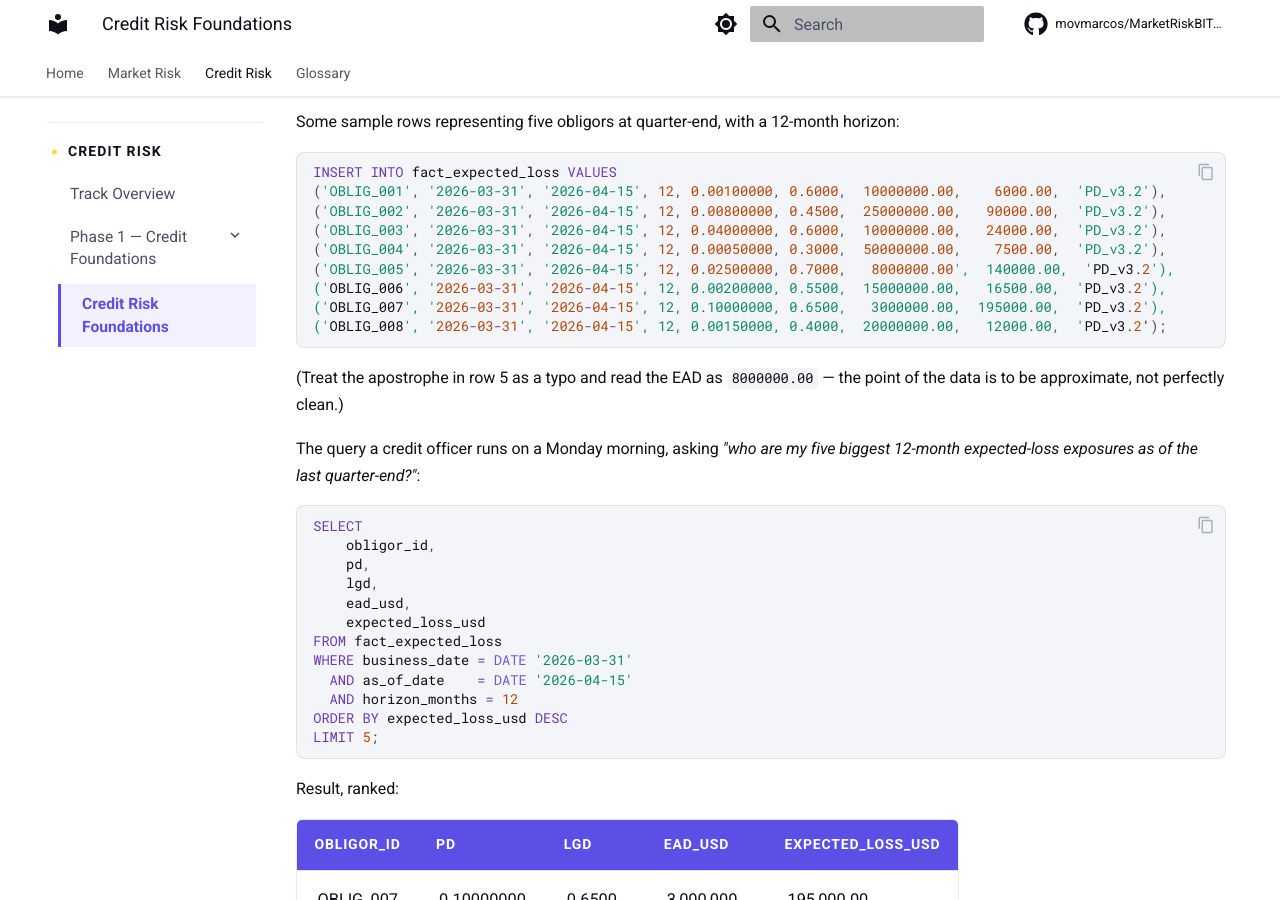
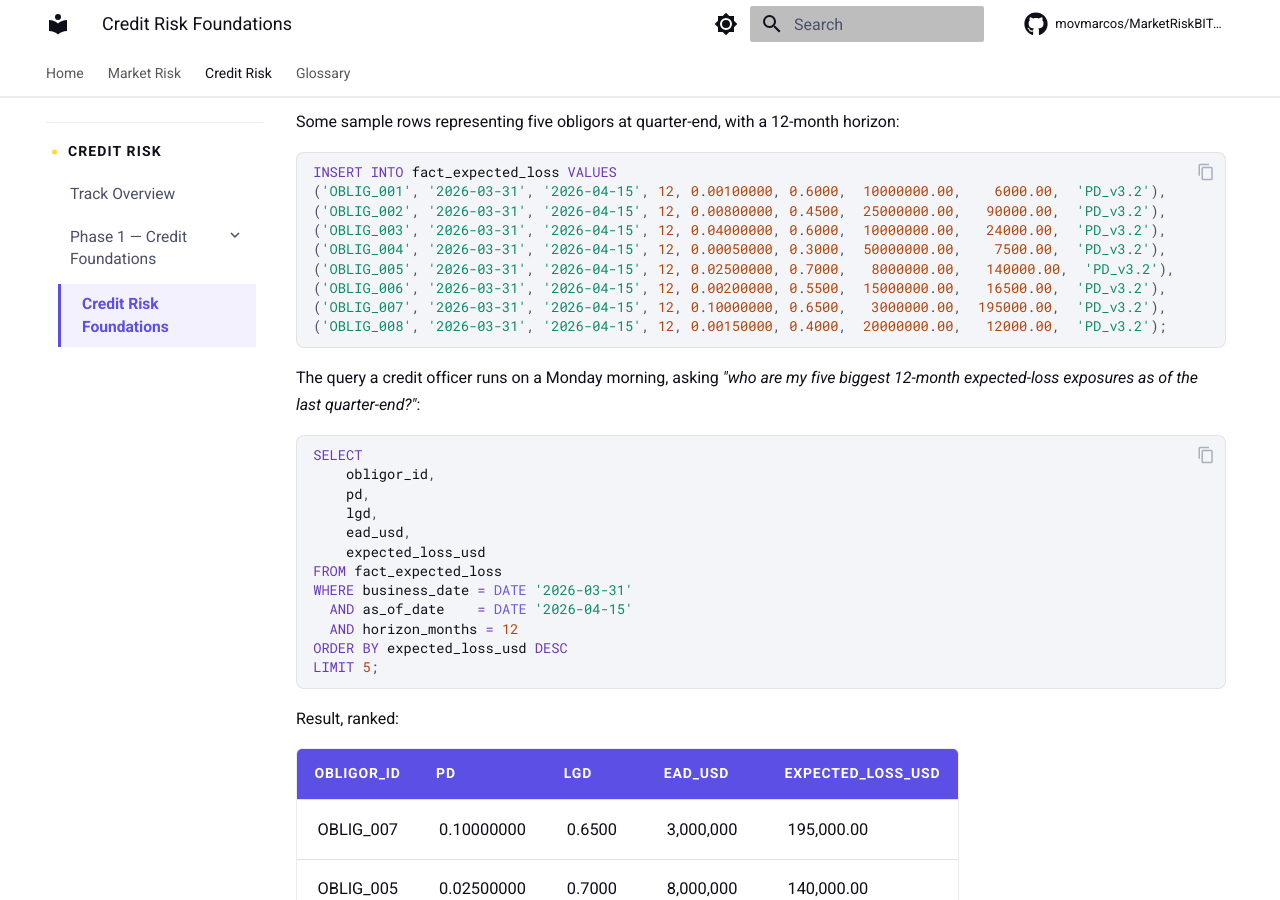
Before and after one commit to movmarcos/MarketRiskBITraining, an MkDocs documentation site: the page built from docs/credit-modules/01-credit-risk-foundations.md, in a window 1280 px wide and 900 px high, scrolled down 18438 px. Built offline with MkDocs 1.6.1 and Material for MkDocs 9.7.7, drawn with Linux system fonts in a browser that asks for light colours; a script that is not in the unit is left out; comment, search, counter and statistics services are not loaded.

Commit message:
Fix stray typo in C01 sample SQL data

````diff
--- a/docs/credit-modules/01-credit-risk-foundations.md
+++ b/docs/credit-modules/01-credit-risk-foundations.md
@@ -400,13 +400,11 @@ INSERT INTO fact_expected_loss VALUES
 ('OBLIG_002', '2026-03-31', '2026-04-15', 12, 0.00800000, 0.4500,  25000000.00,   90000.00,  'PD_v3.2'),
 ('OBLIG_003', '2026-03-31', '2026-04-15', 12, 0.04000000, 0.6000,  10000000.00,   24000.00,  'PD_v3.2'),
 ('OBLIG_004', '2026-03-31', '2026-04-15', 12, 0.00050000, 0.3000,  50000000.00,    7500.00,  'PD_v3.2'),
-('OBLIG_005', '2026-03-31', '2026-04-15', 12, 0.02500000, 0.7000,   8000000.00',  140000.00,  'PD_v3.2'),
+('OBLIG_005', '2026-03-31', '2026-04-15', 12, 0.02500000, 0.7000,   8000000.00,   140000.00,  'PD_v3.2'),
 ('OBLIG_006', '2026-03-31', '2026-04-15', 12, 0.00200000, 0.5500,  15000000.00,   16500.00,  'PD_v3.2'),
 ('OBLIG_007', '2026-03-31', '2026-04-15', 12, 0.10000000, 0.6500,   3000000.00,  195000.00,  'PD_v3.2'),
 ('OBLIG_008', '2026-03-31', '2026-04-15', 12, 0.00150000, 0.4000,  20000000.00,   12000.00,  'PD_v3.2');
 ```
-
-(Treat the apostrophe in row 5 as a typo and read the EAD as `8000000.00` — the point of the data is to be approximate, not perfectly clean.)
 
 The query a credit officer runs on a Monday morning, asking *"who are my five biggest 12-month expected-loss exposures as of the last quarter-end?"*:
 
````
